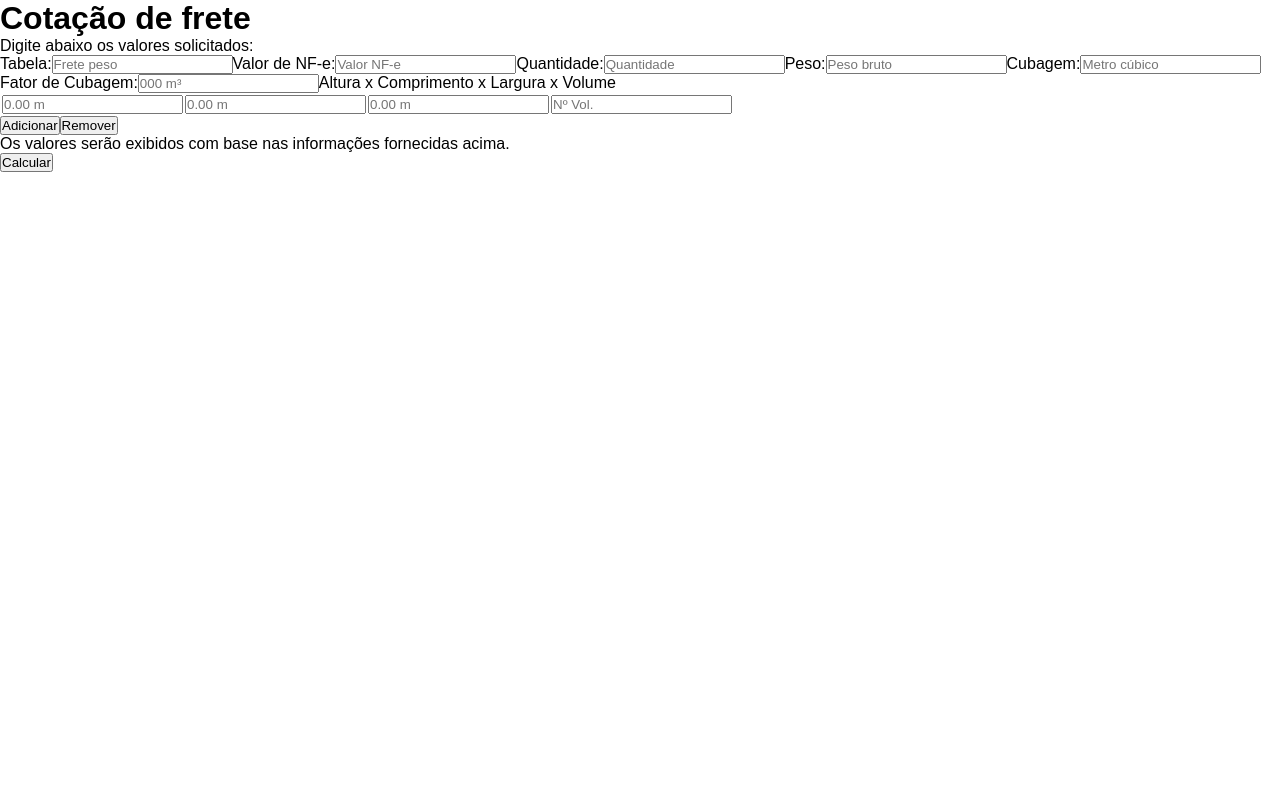
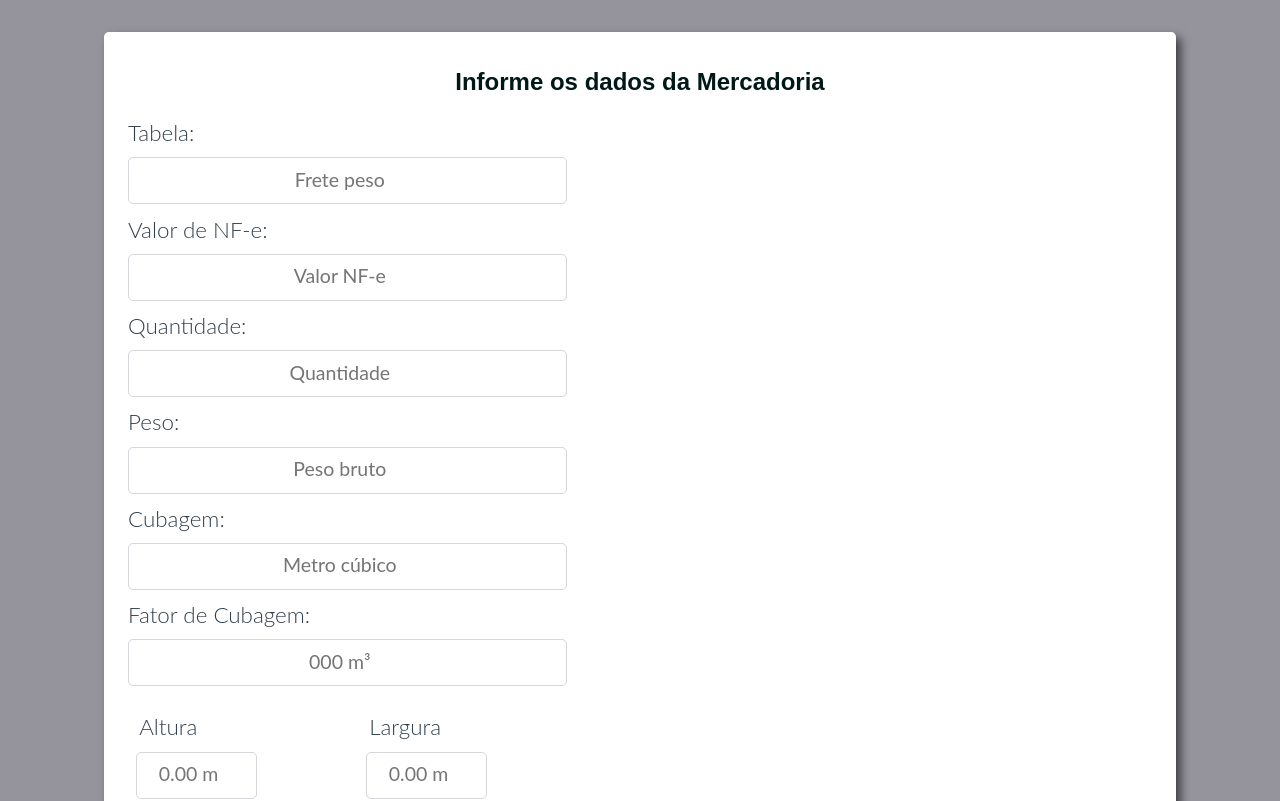
Before and after one commit to elieljuniorm/maia-transport, a React (Create React App) app: page / in a window 1280 px wide. Shown: the top 801 px of the page. Built offline with nearby package versions, Linux system fonts and the light colour scheme.

Commit message:
css basico

```diff
--- a/src/componente/Calculadora.js
+++ b/src/componente/Calculadora.js
@@ -6,11 +6,10 @@ function Calculadora() {
     return (
 
         <div className={styles.pagina}>
+
             <main>
 
-                <h1>Cotação de frete</h1>
-
-                <p>Digite abaixo os valores solicitados:</p>
+                <h1>Informe os dados da Mercadoria</h1>
 
                 <form Name={styles.formulario}>
 
@@ -38,32 +37,44 @@ function Calculadora() {
 
                     <input type="number" name="fator" id="fator" placeholder="000 m³" className={styles.entradaDados} />
 
-                    <label for="altura-largura-comprimento">Altura x Comprimento x Largura x Volume</label>
 
-                    <table id="tabela-medida">
+                    <table className={styles.tabela}>
 
-                        <tr>
-                            <td><input type="number" name="altura" id="altura" placeholder="0.00 m" /></td>
-                            <td><input type="number" name="comprimento" id="comprimento" placeholder="0.00 m" /></td>
-                            <td><input type="number" name="largura" id="largura" placeholder="0.00 m" /></td>
-                            <td><input type="number" name="volume" id="volume" placeholder="Nº Vol." /></td>
-                        </tr>
+                        <span>
+                            <label for="altura" className={styles.tituloMedidas}>Altura</label>
+                            <input type="number" name="altura" id="altura" placeholder="0.00 m" className={styles.medidas} />
+                        </span>
+
+                        <span>
+                            <label for="altura" className={styles.tituloMedidas}>Largura</label>
+                            <input type="number" name="comprimento" id="comprimento" placeholder="0.00 m" className={styles.medidas} />
+                        </span>
+
+                        <span>
+                            <label for="altura" className={styles.tituloMedidas}>Comprimento</label>
+                            <input type="number" name="largura" id="largura" placeholder="0.00 m" className={styles.medidas} />
+                        </span>
+
+                        <span>
+                            <label for="altura" className={styles.tituloMedidas}>Volume</label>
+                            <input type="number" name="volume" id="volume" placeholder="Nº Vol." className={styles.medidas} />
+                        </span>
 
                     </table>
 
-                    <div class="botoes">
+                    {/* <div className={styles.botoes}>
                         <input type="button" value="Adicionar" onclick="adicionar()" className={styles.botaoDimensao} />
                         <input type="button" value="Remover" onclick="remover()" className={styles.botaoDimensao} />
-                    </div>
+                    </div> */}
 
                 </form>
 
 
-                <div id="resultado">
-                    <p>Os valores serão exibidos com base nas informações fornecidas acima.</p>
+                <div id="resultado" className={styles.resultado}>
+                    <p>O preenchimento incorreto dos dados poderá gerar cobranças extras ou incorretas.</p>
                 </div>
 
-                <div class="botoes">
+                <div className={styles.botoes}>
                     <input type="button" value="Calcular" onclick="calcular()" className={styles.botaoCalcular} />
                 </div>
             </main>
--- a/src/componente/Calculadora.module.css
+++ b/src/componente/Calculadora.module.css
@@ -0,0 +1,75 @@
+html {
+  background-color: #95949d;
+}
+h1 {
+  font-size: 1.5em;
+  font-weight: bold;
+  text-align: center;
+  margin: 0.5em 0 0.5em 0;
+}
+label {
+  display: block;
+  color: rgb(48, 63, 77);
+  font-family: Lato, sans-serif;
+  font-size: 1.4em;
+  font-weight: 300;
+  margin: 0.5em 0;
+}
+main {
+  background: white;
+  border-radius: 5px;
+  padding: 1.5em;
+  width: 80%;
+  margin: 2em auto 2em auto;
+  color: rgb(1, 24, 24);
+  box-shadow: 5px 5px 10px rgb(0 0 0 / 57%);
+}
+
+form {
+  display: flex;
+  align-items: flex-start;
+  flex-direction: column;
+}
+input {
+  width: 40%;
+  padding: 0.9em;
+  border: 1px solid rgb(213, 214, 219);
+  border-radius: 5px;
+  font-family: Lato, sans-serif;
+  font-size: 15px;
+  color: rgb(73, 80, 87);
+}
+input::placeholder {
+  font-size: 1.3em;
+  text-align: center;
+}
+.tabela {
+  flex-direction: row;
+  justify-content: center;
+  display: grid;
+  grid-template-columns: 1fr 1fr;
+  padding: 1em 0;
+}
+.medidas {
+  display: flex;
+  margin: 0.5em;
+}
+.tituloMedidas {
+  margin: 0.5em;
+}
+.botoes {
+  text-align: center;
+  font-size: 25px;
+}
+.resultado {
+  padding-bottom: 1em;
+  font-size: 1.4em;
+  text-align: center;
+}
+
+/* pc */
+/* .tabela{
+    display: flex;
+    align-items: flex-start;
+    flex-direction: column;
+} */
```
